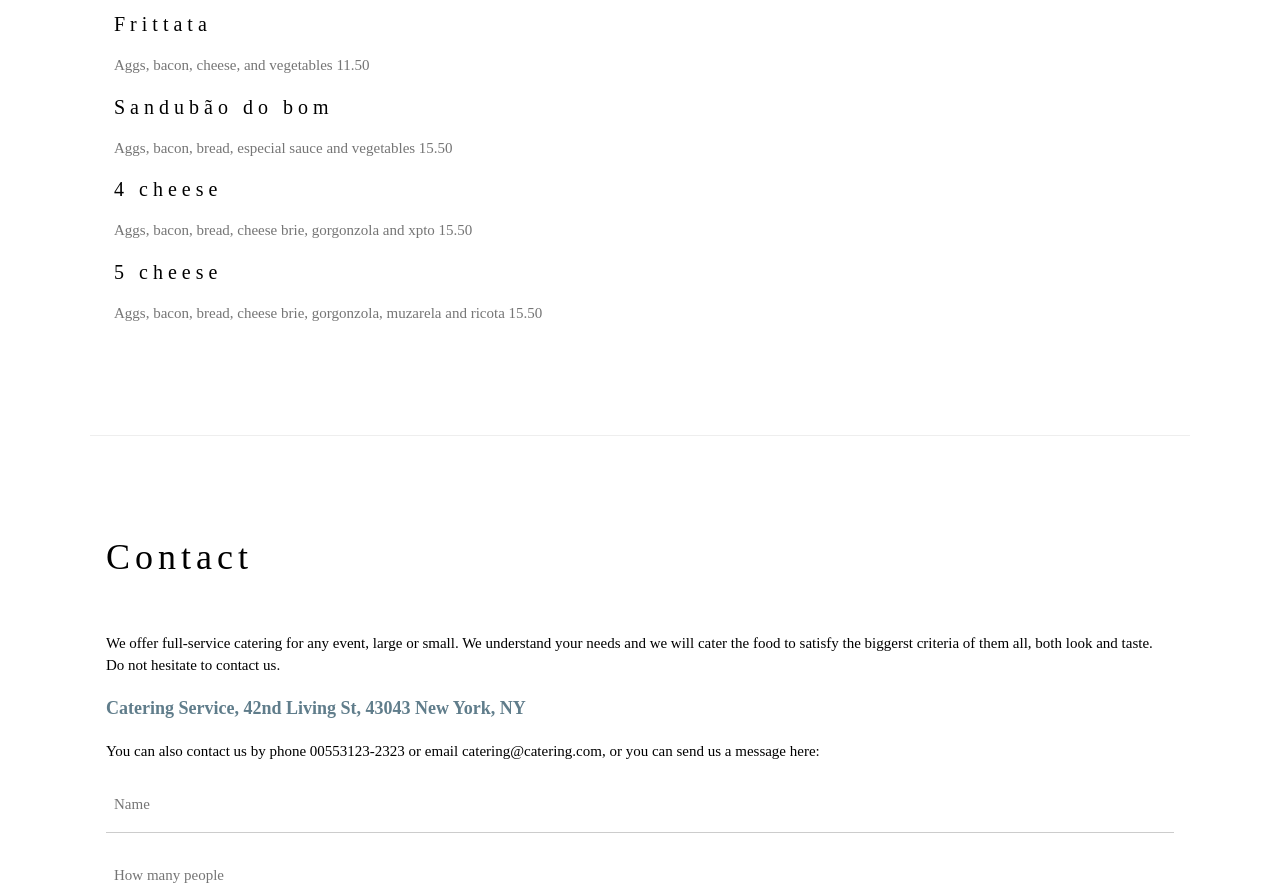
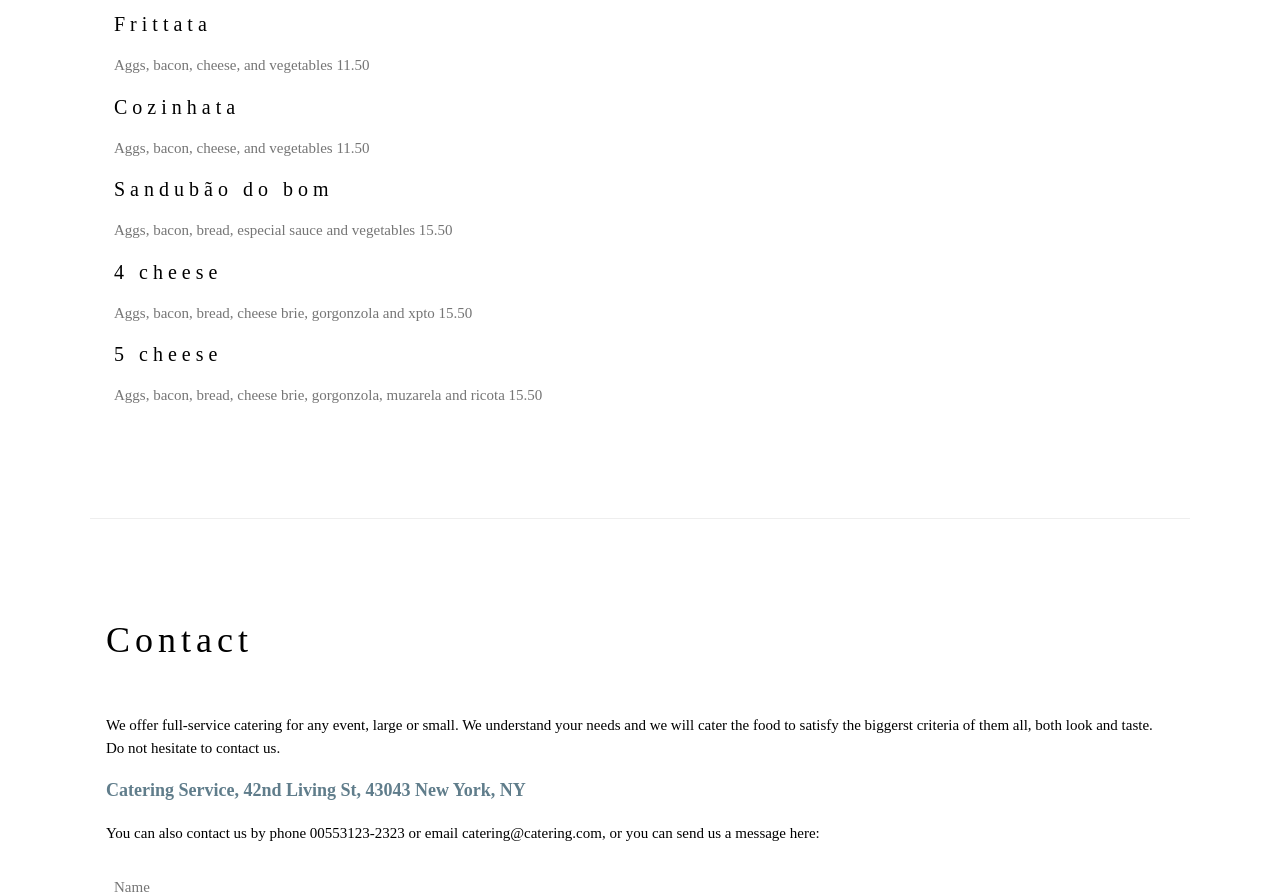
Before and after one commit to GestorNuvem/Sanduiche-top-da-Hora, a plain HTML site: page index.html in a window 1280 px wide. Shown: the part 2291-3183 px from the top of the page. Drawn offline with nearby package versions, Linux system fonts and the light colour scheme.

Commit message:
Incluindo novo intem no menu

```diff
--- a/index.html
+++ b/index.html
@@ -81,6 +81,9 @@ h1, h2, h3, h4, h5, h6 {
       <h4>Frittata </h4>
       <p class="w3-text-grey">Aggs, bacon, cheese, and vegetables 11.50</p>
 
+      <h4>Cozinhata </h4>
+      <p class="w3-text-grey">Aggs, bacon, cheese, and vegetables 11.50</p>
+
       <h4>Sandubão do bom </h4>
       <p class="w3-text-grey">Aggs, bacon, bread, especial sauce and vegetables 15.50</p>
 
```
